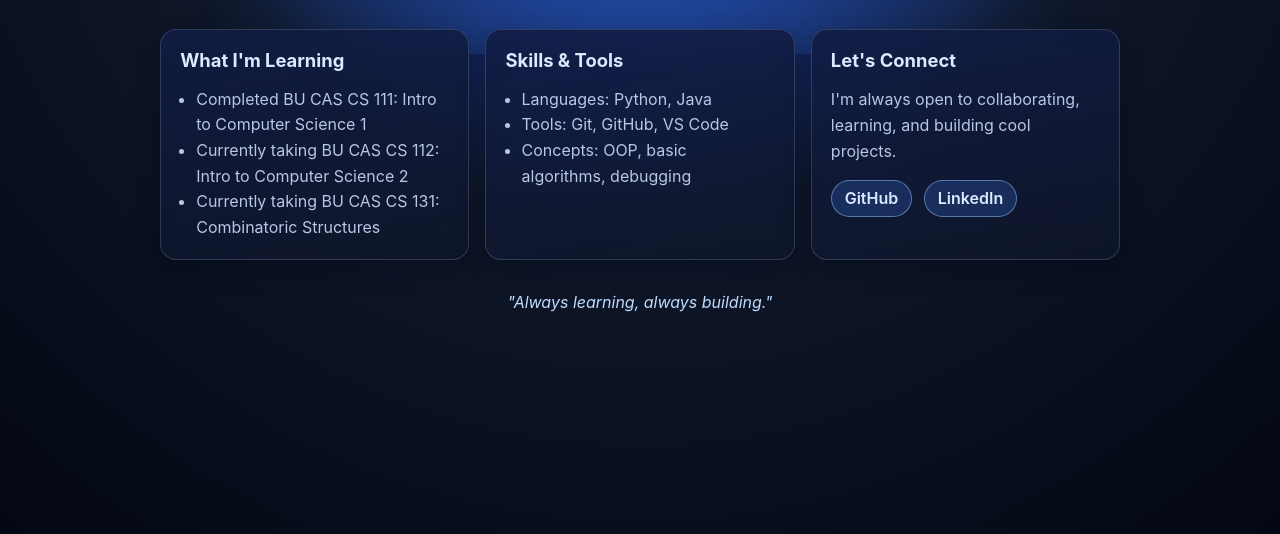
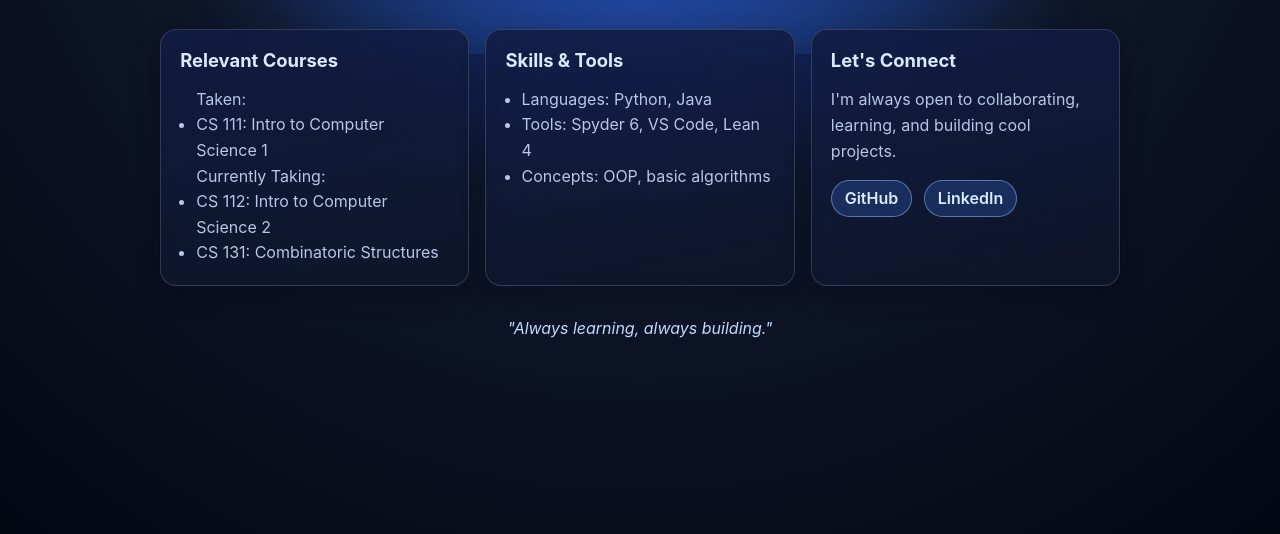
Before and after one commit to henrymumana/henrymumana.github.io, a plain HTML site: page index.html in a window 1280 px wide. Shown: the part 246-780 px from the top of the page. Drawn offline with Linux system fonts and the light colour scheme.

Commit message:
Revise learning and skills sections in index.html
Updated course listings and skills/tools in the HTML.

```diff
--- a/index.html
+++ b/index.html
@@ -21,11 +21,13 @@
 
       <section class="card-grid" aria-label="Highlights">
         <article class="card">
-          <h2>What I'm Learning</h2>
+          <h2>Relevant Courses</h2>
           <ul>
-            <li>Completed BU CAS CS 111: Intro to Computer Science 1</li>
-            <li>Currently taking BU CAS CS 112: Intro to Computer Science 2</li>
-            <li>Currently taking BU CAS CS 131: Combinatoric Structures</li>
+            Taken:
+            <li>CS 111: Intro to Computer Science 1</li>
+            Currently Taking:
+            <li>CS 112: Intro to Computer Science 2</li>
+            <li>CS 131: Combinatoric Structures</li>
           </ul>
         </article>
 
@@ -33,8 +35,8 @@
           <h2>Skills &amp; Tools</h2>
           <ul>
             <li>Languages: Python, Java</li>
-            <li>Tools: Git, GitHub, VS Code</li>
-            <li>Concepts: OOP, basic algorithms, debugging</li>
+            <li>Tools: Spyder 6, VS Code, Lean 4</li>
+            <li>Concepts: OOP, basic algorithms</li>
           </ul>
         </article>
 
```
